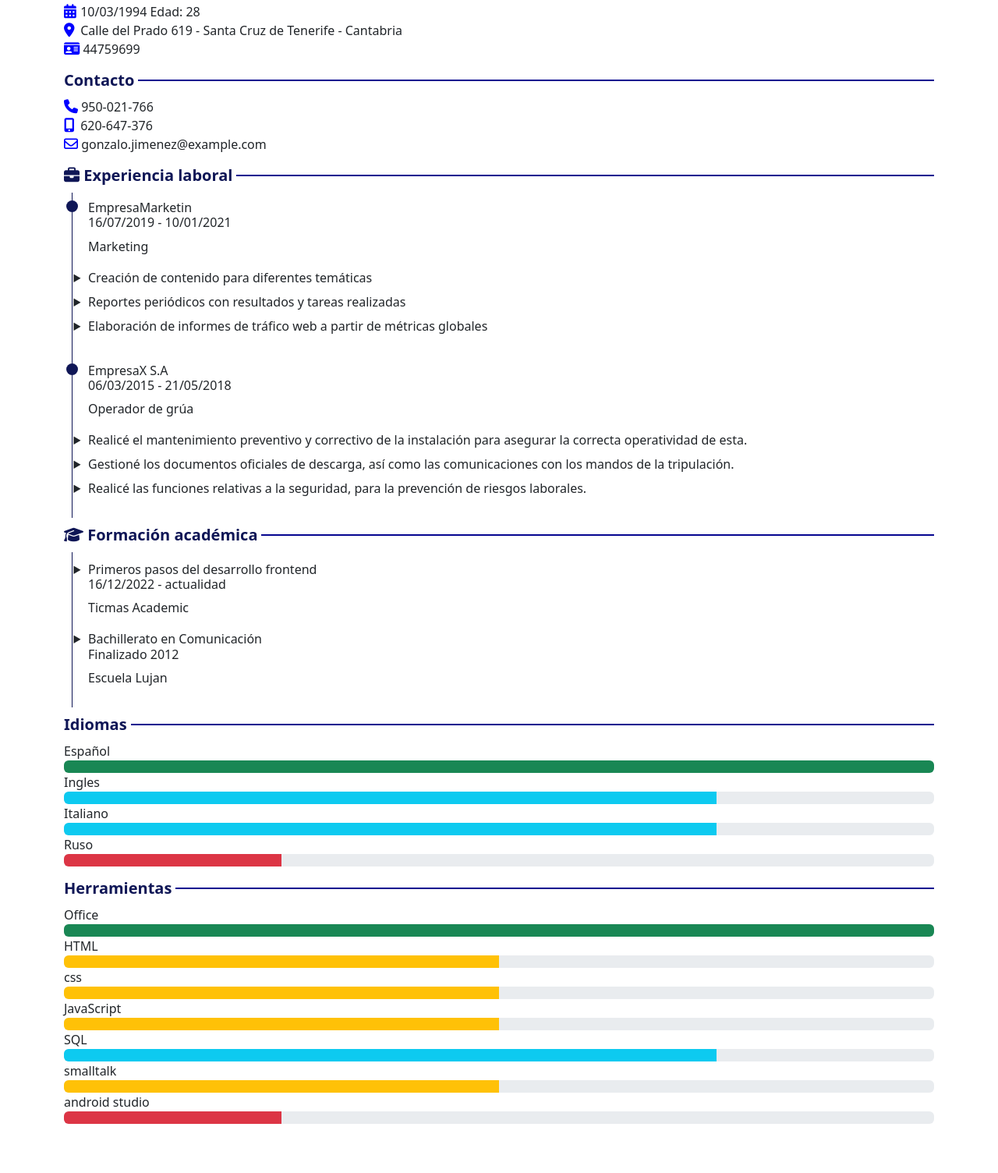
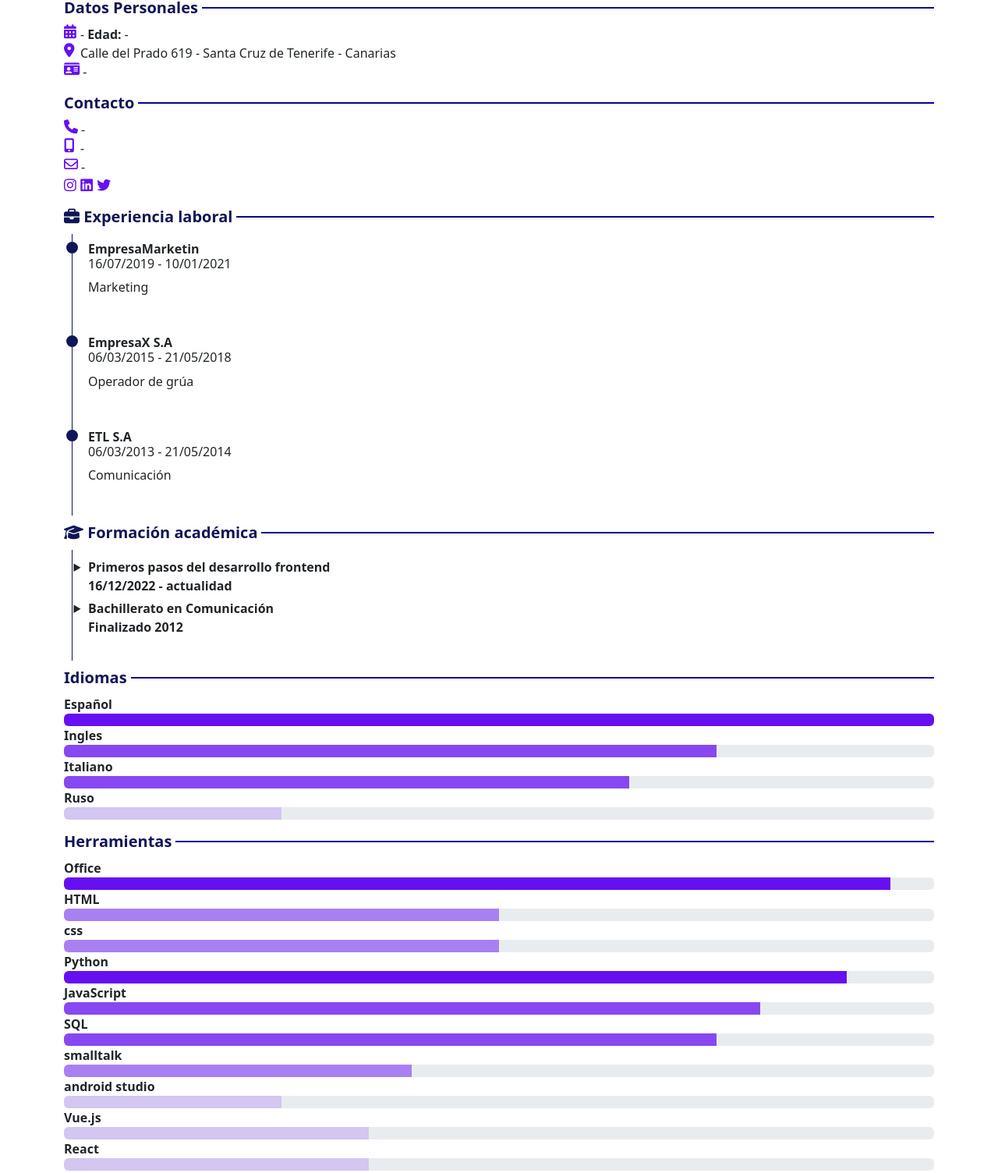
Before and after one commit to 02Nico02/curriculum.github.io, a plain HTML site: page index.html in a window 1280 px wide. Shown: the part 269-1773 px from the top of the page at 78% size. Before the commit the page ends 1726 px from the top, so only its background shows below. Drawn offline with nearby package versions, Linux system fonts and the light colour scheme; no server answers.

Commit message:
mostrar los datos sacados de la api

```diff
--- a/css/style.css
+++ b/css/style.css
@@ -79,7 +79,7 @@ body {
 }
 
 .listaDatos i {
-    color: blue;
+    color: #6610f2;
     min-width: 17px;
     font-size: 18px;
 }
@@ -105,12 +105,111 @@ body {
     left: -7.6px;
 }
 
+.exp ul,
+.exp p {
+    transition: 2s;
+}
+
+.listaAcademic {
+    list-style-type: disclosure-closed;
+    padding: 0;
+}
+
+.listaAcademic h6 {
+    FONT-WEIGHT: bold;
+    margin-bottom: 2px;
+}
+
+.listaAcademic .anio {
+    font-size: 1rem;
+    margin-bottom: 5px;
+    FONT-WEIGHT: bold;
+}
+
 .listaExp {
     list-style-type: disclosure-closed;
     padding: 0;
+
+    transition: 2s;
+}
+
+.exp:hover>.listaExp {
+    font-size: 1rem;
+}
+
+.exp:hover>p {
+    margin-bottom: 1rem;
 }
 
 .listaExp li {
     margin-bottom: 7px;
     text-align: justify;
 }
+
+.listaAcademic p {
+    transition: 2s;
+}
+
+.exp:hover>.listaAcademic p {
+    font-size: 1rem;
+}
+
+
+.progress100 {
+    background: #6610f2;
+}
+
+.progress75 {
+    background: #6610f2bd;
+}
+
+.progress50 {
+    background: #6610f27d;
+}
+
+.progress25 {
+    background: #6610f22b;
+}
+
+#btnUbi {
+    cursor: pointer;
+}
+
+#btnUbi:hover p {
+    text-decoration-line: underline;
+}
+
+.icon-dato {
+    display: flex;
+}
+
+.icon-dato p {
+    margin-bottom: 0;
+    margin-left: 4px;
+}
+
+iframe {
+    width: 100%;
+    height: 450px;
+}
+
+@media screen and (min-width: 992px) {
+    .exp p {
+        margin-bottom: 0;
+    }
+
+    .listaExp {
+        font-size: 0;
+    }
+
+    .listaAcademic p {
+        font-size: 0;
+    }
+}
+
+@media screen and (max-width: 620px) {
+    iframe {
+        width: 100%;
+        height: 450px;
+    }
+}
--- a/index.html
+++ b/index.html
@@ -6,8 +6,9 @@
     <meta http-equiv="X-UA-Compatible" content="IE=edge">
     <meta name="viewport" content="width=device-width, initial-scale=1.0">
 
-    <link href="https://cdn.jsdelivr.net/npm/bootstrap@5.2.3/dist/css/bootstrap.min.css" rel="stylesheet"
-        integrity="sha384-rbsA2VBKQhggwzxH7pPCaAqO46MgnOM80zW1RWuH61DGLwZJEdK2Kadq2F9CUG65" crossorigin="anonymous">
+    <link href="https://cdn.jsdelivr.net/npm/bootstrap@5.2.2/dist/css/bootstrap.min.css" rel="stylesheet"
+        integrity="sha384-Zenh87qX5JnK2Jl0vWa8Ck2rdkQ2Bzep5IDxbcnCeuOxjzrPF/et3URy9Bv1WTRi" crossorigin="anonymous">
+    <script src="https://cdn.jsdelivr.net/npm/bootstrap@5.2.2/dist/js/bootstrap.bundle.min.js"></script>
     <link rel="stylesheet" href="./css/style.css">
     <script src="https://kit.fontawesome.com/e480f6dd1b.js" crossorigin="anonymous"></script>
     <title>Curriculum Vitae</title>
@@ -16,8 +17,8 @@
 <body>
     <div class="container  col-izquierda">
         <div class="img-nombre">
-            <img src="https://randomuser.me/api/portraits/men/4.jpg" alt="Imagen de un hombre">
-            <h1>Gonzalo Jiménez</h1>
+            <img id="img-user" src="./images/sin-perfil.jpg" alt="Imagen de perfil">
+            <h1 id="name-user">-</h1>
         </div>
         <div class="profecionalismo">
             <h4>Desarrollador web</h4>
@@ -39,11 +40,45 @@
                 <div class="linea"></div>
             </div>
             <ul class="listaDatos">
-                <li><i class="fa-solid fa-calendar-days"></i> 10/03/1994 Edad: 28</li>
-                <li><i class="fa-solid fa-location-dot"></i> Calle del Prado 619 - Santa Cruz de Tenerife - Cantabria
+
+                <li>
+                    <div class="icon-dato">
+                        <i class="fa-solid fa-calendar-days"></i>
+                        <p id="fecha">-</p>
+                        <p><b>Edad:</b></p>
+                        <p id="edad">-</p>
+                    </div>
                 </li>
-                <li><i class="fa-solid fa-id-card"></i> 44759699</li>
+                <li data-bs-toggle="modal" data-bs-target="#exampleModal" id="btnUbi">
+                    <div class="icon-dato">
+                        <i class="fa-solid fa-location-dot"></i>
+                        <p>Calle del Prado 619 - Santa Cruz de Tenerife - Canarias</p>
+                    </div>
+                </li>
+                <li>
+                    <div class="icon-dato">
+                        <i class="fa-solid fa-id-card"></i>
+                        <p id="dni">-</p>
+                    </div>
+                </li>
             </ul>
+
+            <!-- Modal -->
+            <div class="modal fade" id="exampleModal" tabindex="-1" aria-labelledby="exampleModalLabel"
+                aria-hidden="true">
+                <div class="modal-dialog modal-dialog-centered">
+                    <div class="modal-content">
+                        <div class="modal-header">
+                            <h1 class="modal-title fs-5" id="exampleModalLabel">Ubicación</h1>
+                            <button type="button" class="btn-close" data-bs-dismiss="modal" aria-label="Close"></button>
+                        </div>
+                        <iframe
+                            src="https://www.google.com/maps/embed?pb=!1m18!1m12!1m3!1d56123.50875251561!2d-16.358179174572456!3d28.45787699370305!2m3!1f0!2f0!3f0!3m2!1i1024!2i768!4f13.1!3m3!1m2!1s0xc41cceccc254171%3A0x43111473d277e52e!2sSanta%20Cruz%20de%20Tenerife%2C%20Espa%C3%B1a!5e0!3m2!1ses-419!2sar!4v1672370766232!5m2!1ses-419!2sar"
+                            style="border:0;" allowfullscreen="" loading="lazy"
+                            referrerpolicy="no-referrer-when-downgrade"></iframe>
+                    </div>
+                </div>
+            </div>
         </div>
         <div class="divContact">
             <div class="tituloContenido">
@@ -51,9 +86,27 @@
                 <div class="linea"></div>
             </div>
             <ul class="listaDatos">
-                <li><i class="fa-solid fa-phone"></i> 950-021-766</li>
-                <li><i class="fa-solid fa-mobile-screen-button"></i> 620-647-376</li>
-                <li><i class="fa-regular fa-envelope"></i> gonzalo.jimenez@example.com</li>
+                <li>
+                    <div class="icon-dato">
+                        <i class="fa-solid fa-phone"></i>
+                        <p id="phone">-</p>
+                    </div>
+                </li>
+                <li>
+                    <div class="icon-dato">
+                        <i class="fa-solid fa-mobile-screen-button"></i>
+                        <p id="cell">-</p>
+                    </div>
+                </li>
+                <li>
+                    <div class="icon-dato">
+                        <i class="fa-regular fa-envelope"></i>
+                        <p id="email">-</p>
+                    </div>
+                </li>
+                <li><a href="https://www.instagram.com/" target="_blank"><i class="fa-brands fa-instagram"></i></a> <a
+                        href="https://ar.linkedin.com/" target="_blank"><i class="fa-brands fa-linkedin"></i></a> <a
+                        href="https://twitter.com/" target="_blank"><i class="fa-brands fa-twitter"></i></a></li>
             </ul>
         </div>
         <div class="divWorkExperience">
@@ -63,7 +116,7 @@
             </div>
             <div class="exp">
                 <div class="circulo"></div>
-                <h6>EmpresaMarketin <br>16/07/2019 - 10/01/2021</h6>
+                <h6><b>EmpresaMarketin</b> <br>16/07/2019 - 10/01/2021</h6>
                 <p>Marketing</p>
                 <ul class="listaExp">
                     <li>Creación de contenido para diferentes temáticas</li>
@@ -73,7 +126,7 @@
             </div>
             <div class="exp">
                 <div class="circulo"></div>
-                <h6>EmpresaX S.A <br>06/03/2015 - 21/05/2018</h6>
+                <h6><b>EmpresaX S.A</b> <br>06/03/2015 - 21/05/2018</h6>
                 <p>Operador de grúa</p>
                 <ul class="listaExp">
                     <li>Realicé el mantenimiento preventivo y correctivo de la instalación para asegurar la correcta
@@ -83,6 +136,16 @@
                     <li>Realicé las funciones relativas a la seguridad, para la prevención de riesgos laborales.</li>
                 </ul>
             </div>
+            <div class="exp">
+                <div class="circulo"></div>
+                <h6><b>ETL S.A</b> <br>06/03/2013 - 21/05/2014</h6>
+                <p>Comunicación</p>
+                <ul class="listaExp">
+                    <li>Community manager para redes sociales de varias empresas.</li>
+                    <li>Redacción de contenidos SEO.</li>
+                    <li>Búsqueda y gestió de fuentes informativas.</li>
+                </ul>
+            </div>
         </div>
         <div class="divAcademic">
             <div class="tituloContenido">
@@ -90,13 +153,15 @@
                 <div class="linea"></div>
             </div>
             <div class="exp">
-                <ul class="listaExp">
+                <ul class="listaAcademic">
                     <li>
-                        <h6>Primeros pasos del desarrollo frontend <br>16/12/2022 - actualidad</h6>
+                        <h6>Primeros pasos del desarrollo frontend</h6>
+                        <p class="anio">16/12/2022 - actualidad</p>
                         <p>Ticmas Academic</p>
                     </li>
                     <li>
-                        <h6>Bachillerato en Comunicación <br>Finalizado 2012</h6>
+                        <h6>Bachillerato en Comunicación</h6>
+                        <p class="anio">Finalizado 2012</p>
                         <p>Escuela Lujan</p>
                     </li>
                 </ul>
@@ -108,24 +173,27 @@
                 <div class="linea"></div>
             </div>
             <ul class="listaDatos">
-                <li>Español <div class="progress">
-                        <div class="progress-bar bg-success" role="progressbar" style="width: 100%" aria-valuenow="100"
+                <li><b>Español</b>
+                    <div class="progress">
+                        <div class="progress-bar progress100" role="progressbar" style="width: 100%" aria-valuenow="100"
                             aria-valuemin="0" aria-valuemax="100"></div>
                     </div>
                 </li>
-                <li>Ingles <div class="progress">
-                        <div class="progress-bar bg-info" role="progressbar" style="width: 75%" aria-valuenow="100"
+                <li><b>Ingles</b>
+                    <div class="progress">
+                        <div class="progress-bar progress75" role="progressbar" style="width: 75%" aria-valuenow="100"
                             aria-valuemin="0" aria-valuemax="100"></div>
                     </div>
                 </li>
-                <li>Italiano
+                <li><b>Italiano</b>
                     <div class="progress">
-                        <div class="progress-bar bg-info" role="progressbar" style="width: 75%" aria-valuenow="100"
+                        <div class="progress-bar progress75" role="progressbar" style="width: 65%" aria-valuenow="100"
                             aria-valuemin="0" aria-valuemax="100"></div>
                     </div>
                 </li>
-                <li>Ruso <div class="progress">
-                        <div class="progress-bar bg-danger" role="progressbar" style="width: 25%" aria-valuenow="100"
+                <li><b>Ruso</b>
+                    <div class="progress">
+                        <div class="progress-bar progress25" role="progressbar" style="width: 25%" aria-valuenow="100"
                             aria-valuemin="0" aria-valuemax="100"></div>
                     </div>
                 </li>
@@ -137,45 +205,63 @@
                 <div class="linea"></div>
             </div>
             <ul class="listaDatos">
-                <li>Office
+                <li><b>Office</b>
                     <div class="progress">
-                        <div class="progress-bar bg-success" role="progressbar" style="width: 100%" aria-valuenow="100"
+                        <div class="progress-bar progress100" role="progressbar" style="width: 95%" aria-valuenow="100"
                             aria-valuemin="0" aria-valuemax="100"></div>
                     </div>
                 </li>
-                <li>HTML
+                <li><b>HTML</b>
                     <div class="progress">
-                        <div class="progress-bar bg-warning" role="progressbar" style="width: 50%" aria-valuenow="100"
+                        <div class="progress-bar progress50" role="progressbar" style="width: 50%" aria-valuenow="100"
                             aria-valuemin="0" aria-valuemax="100"></div>
                     </div>
                 </li>
-                <li>css
+                <li><b>css</b>
                     <div class="progress">
-                        <div class="progress-bar bg-warning" role="progressbar" style="width: 50%" aria-valuenow="100"
+                        <div class="progress-bar progress50" role="progressbar" style="width: 50%" aria-valuenow="100"
                             aria-valuemin="0" aria-valuemax="100"></div>
                     </div>
                 </li>
-                <li>JavaScript
+                <li><b>Python</b>
                     <div class="progress">
-                        <div class="progress-bar bg-warning" role="progressbar" style="width: 50%" aria-valuenow="100"
+                        <div class="progress-bar progress100" role="progressbar" style="width: 90%" aria-valuenow="100"
                             aria-valuemin="0" aria-valuemax="100"></div>
                     </div>
                 </li>
-                <li>SQL
+                <li><b>JavaScript</b>
                     <div class="progress">
-                        <div class="progress-bar bg-info" role="progressbar" style="width: 75%" aria-valuenow="100"
+                        <div class="progress-bar progress75" role="progressbar" style="width: 80%" aria-valuenow="100"
                             aria-valuemin="0" aria-valuemax="100"></div>
                     </div>
                 </li>
-                <li>smalltalk
+                <li><b>SQL</b>
                     <div class="progress">
-                        <div class="progress-bar bg-warning" role="progressbar" style="width: 50%" aria-valuenow="100"
+                        <div class="progress-bar progress75" role="progressbar" style="width: 75%" aria-valuenow="100"
                             aria-valuemin="0" aria-valuemax="100"></div>
                     </div>
                 </li>
-                <li>android studio
+                <li><b>smalltalk</b>
                     <div class="progress">
-                        <div class="progress-bar bg-danger" role="progressbar" style="width: 25%" aria-valuenow="100"
+                        <div class="progress-bar progress50" role="progressbar" style="width: 40%" aria-valuenow="100"
+                            aria-valuemin="0" aria-valuemax="100"></div>
+                    </div>
+                </li>
+                <li><b>android studio</b>
+                    <div class="progress">
+                        <div class="progress-bar progress25" role="progressbar" style="width: 25%" aria-valuenow="100"
+                            aria-valuemin="0" aria-valuemax="100"></div>
+                    </div>
+                </li>
+                <li><b>Vue.js</b>
+                    <div class="progress">
+                        <div class="progress-bar progress25" role="progressbar" style="width: 35%" aria-valuenow="100"
+                            aria-valuemin="0" aria-valuemax="100"></div>
+                    </div>
+                </li>
+                <li><b>React</b>
+                    <div class="progress">
+                        <div class="progress-bar progress25" role="progressbar" style="width: 35%" aria-valuenow="100"
                             aria-valuemin="0" aria-valuemax="100"></div>
                     </div>
                 </li>
@@ -197,6 +283,7 @@
         <div class="fondo-blanco">
         </div>
     </div>
+    <script src="./controllers/curriculum.js"></script>
 </body>
 
 </html>
```
Also changed, not shown: controllers/curriculum.js (added, +26 -0 lines), images/sin-perfil.jpg (added), images/user.jpg (deleted).
